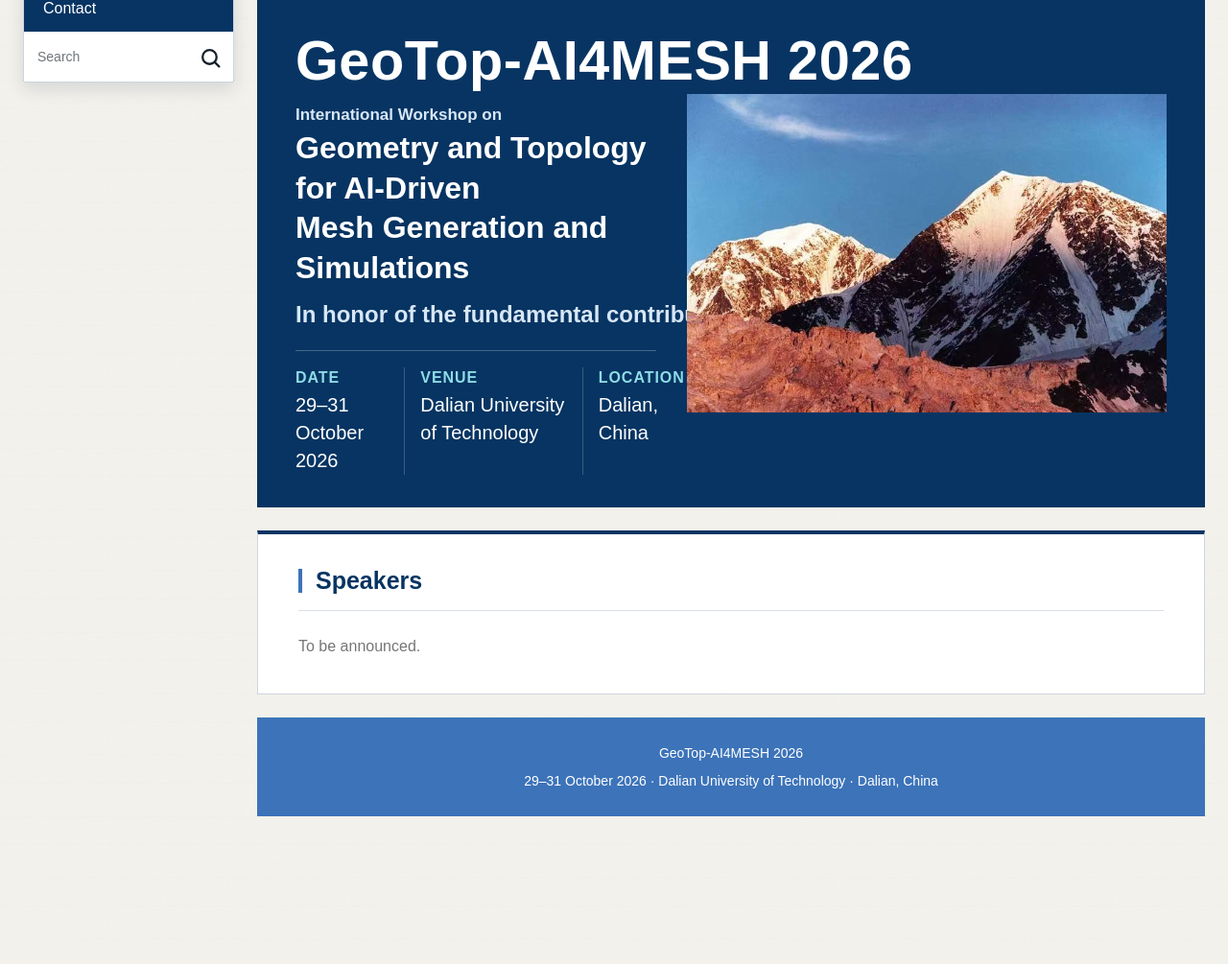
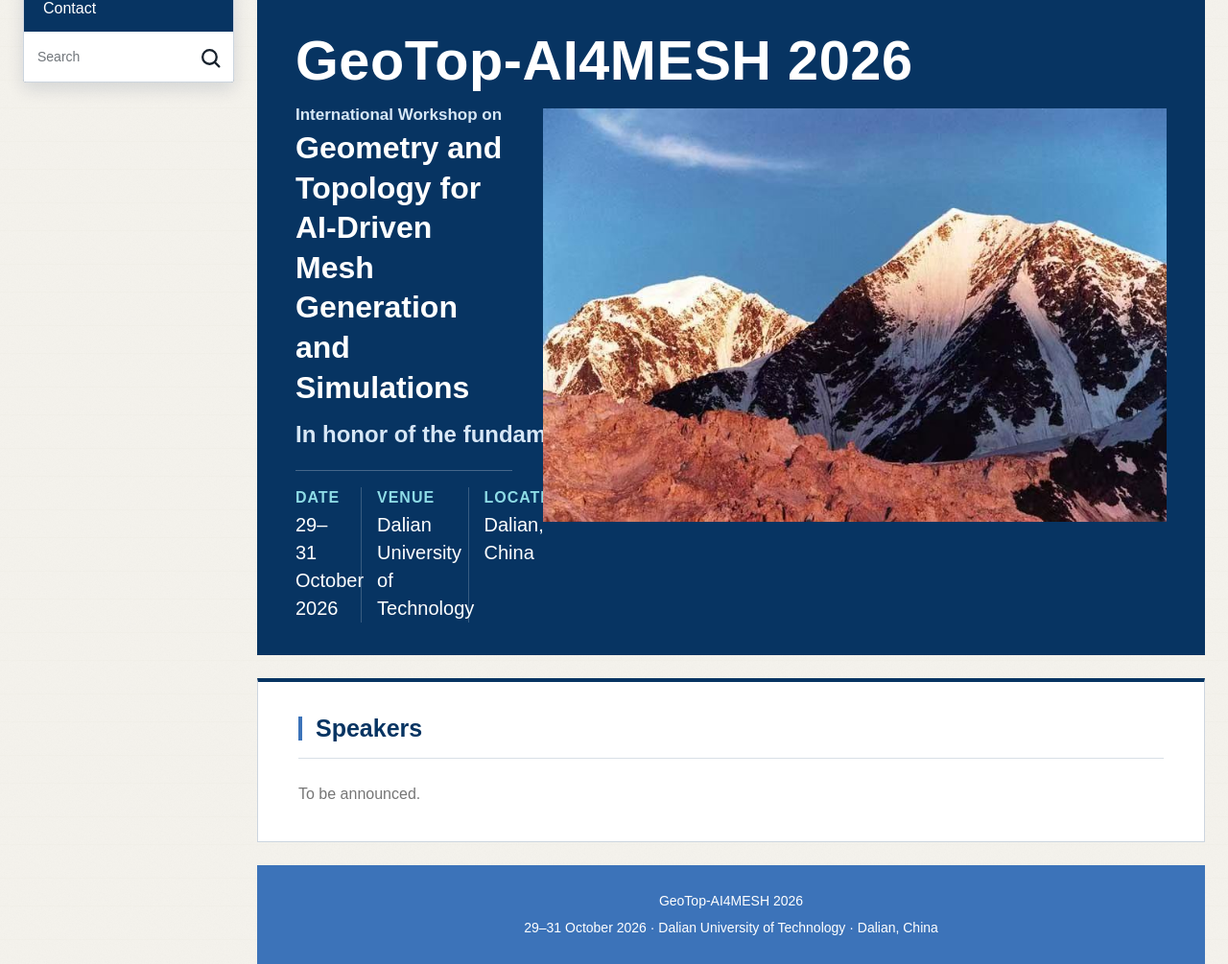
Before and after one commit to FHCCT/AI4MESH-WEB, a Jekyll site: the page built from speakers.md, in a window 1280 px wide and 1400 px high, scrolled down 179 px. Shown: the part 395-1400 px from the top of the window at 96% size. Built offline with Jekyll 4.4.1, drawn with Linux system fonts in a browser that asks for light colours; before the commit the page ends 1425 px from its top, so only the background shows below that.

Commit message:
Enlarge and raise hero mountain image

```diff
--- a/assets/css/main.css
+++ b/assets/css/main.css
@@ -1577,7 +1577,7 @@ html:not(.js-enabled) .nav-group:focus-within > .nav-submenu {
   .hero-info-card {
     position: static;
     display: grid;
-    grid-template-columns: minmax(0, 1fr) 500px;
+    grid-template-columns: minmax(0, 1fr) 650px;
     gap: 32px;
     align-items: stretch;
     width: 100%;
@@ -1604,6 +1604,7 @@ html:not(.js-enabled) .nav-group:focus-within > .nav-submenu {
     align-items: center;
     justify-content: flex-end;
     padding: 16px 0;
+    transform: translateY(-12px);
   }
 
   .hero-mountain img {
```
